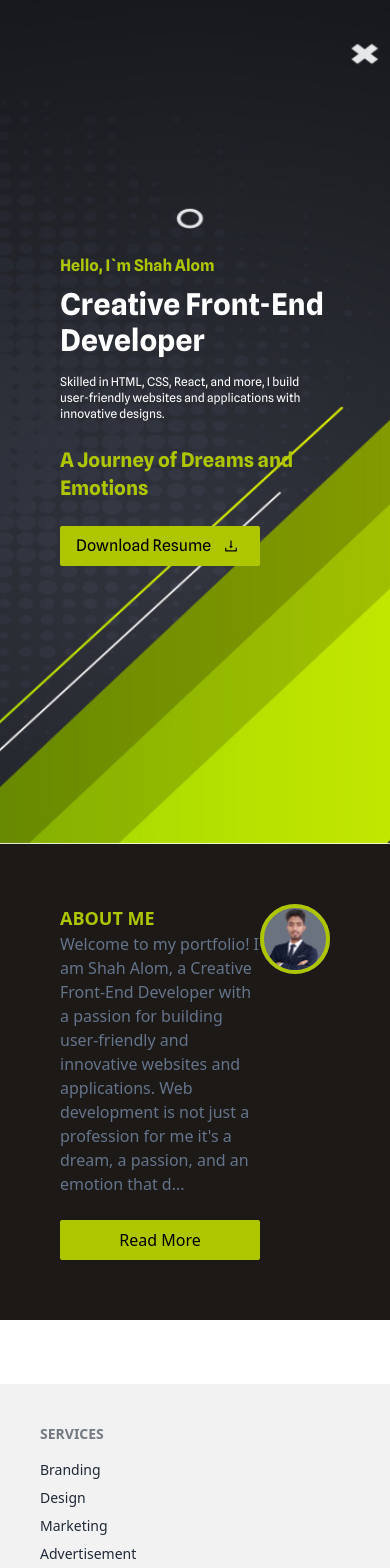
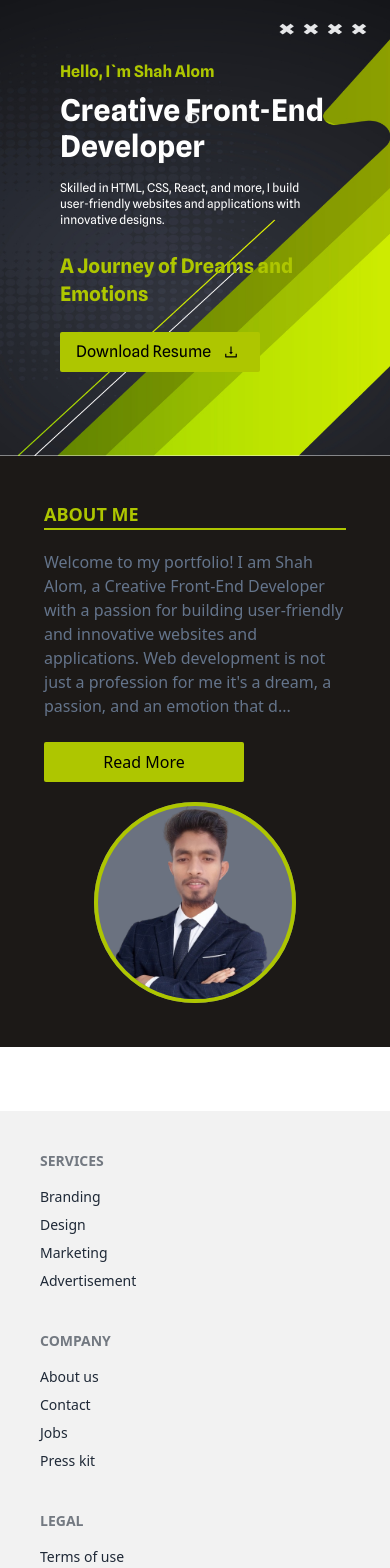
Before and after one commit to ShahAlom47/my-portfolio, a React (Vite) app: page / in a window 390 px wide. Shown: the top 1568 px of the page. Built offline with nearby package versions, Linux system fonts and the light colour scheme.

Commit message:
make about  responsive

```diff
--- a/src/Pages/AboutMe/AboutMe.jsx
+++ b/src/Pages/AboutMe/AboutMe.jsx
@@ -1,4 +1,4 @@
-import React, { useState } from 'react';
+import  { useState } from 'react';
 import { FaFacebook, FaGithub, FaLinkedin } from 'react-icons/fa';
 import myPhoto from '../../assets/image/my-photo.png';
 
@@ -17,10 +17,10 @@ const AboutMe = () => {
 
     return (
         <div className="bg-stone-900 p-10">
-            <div className="max-w p-5">
-                <div className="rounded-r-full border-color-p flex w-full">
-                    <div className="flex-1">
-                        <h1 className="text-color-p font-bold text-lg">ABOUT ME</h1>
+            <div className="max-w lg:p-5 md:p-3 p-1">
+                <div className="rounded-r-full border-color-p flex lg:flex-row md:flex-row flex-col gap-5 w-full">
+                    <div className="flex-1 p-">
+                        <h1 className="text-color-p font-bold border-b-2 border-color-p mb-5  text-lg">ABOUT ME</h1>
                         <p className="text-slate-500">
                             {isReadMore ? `${text.slice(0, 250)}...` : text}
                             {isReadMore ? null : (
@@ -44,7 +44,7 @@ const AboutMe = () => {
                             {isReadMore ? "Read More" : "Read Less"}
                         </button>
                     </div>
-                    <div className="rounded-full h-full w-4/12 bg-gray-500">
+                    <div className="rounded-full h-full lg:w-4/12 md:w-4/12 w-8/12 mx-auto bg-gray-500 my-auto">
                         <img src={myPhoto} alt="Your Photo" className='border-color-p border-4 w-full h-full rounded-full' />
                     </div>
                 </div>
--- a/src/Pages/Home/Banner/Banner.jsx
+++ b/src/Pages/Home/Banner/Banner.jsx
@@ -3,7 +3,7 @@ import bg from '../../../assets/image/banner.jpg';
 
 const Banner = () => {
     return (
-        <div className="bg-fixed bg-cover bg-center h-screen " style={{ backgroundImage: `url(${bg})` }}>
+        <div className="bg-fixed bg-cover bg-center lg:h-screen md:h-screen " style={{ backgroundImage: `url(${bg})` }}>
             <div className=" h-full flex items-center p-5">
             <div className=" h-scree max-w p-10 font-spline ">
               <div className="md:w-1/2 lg:w-1/2">
```
